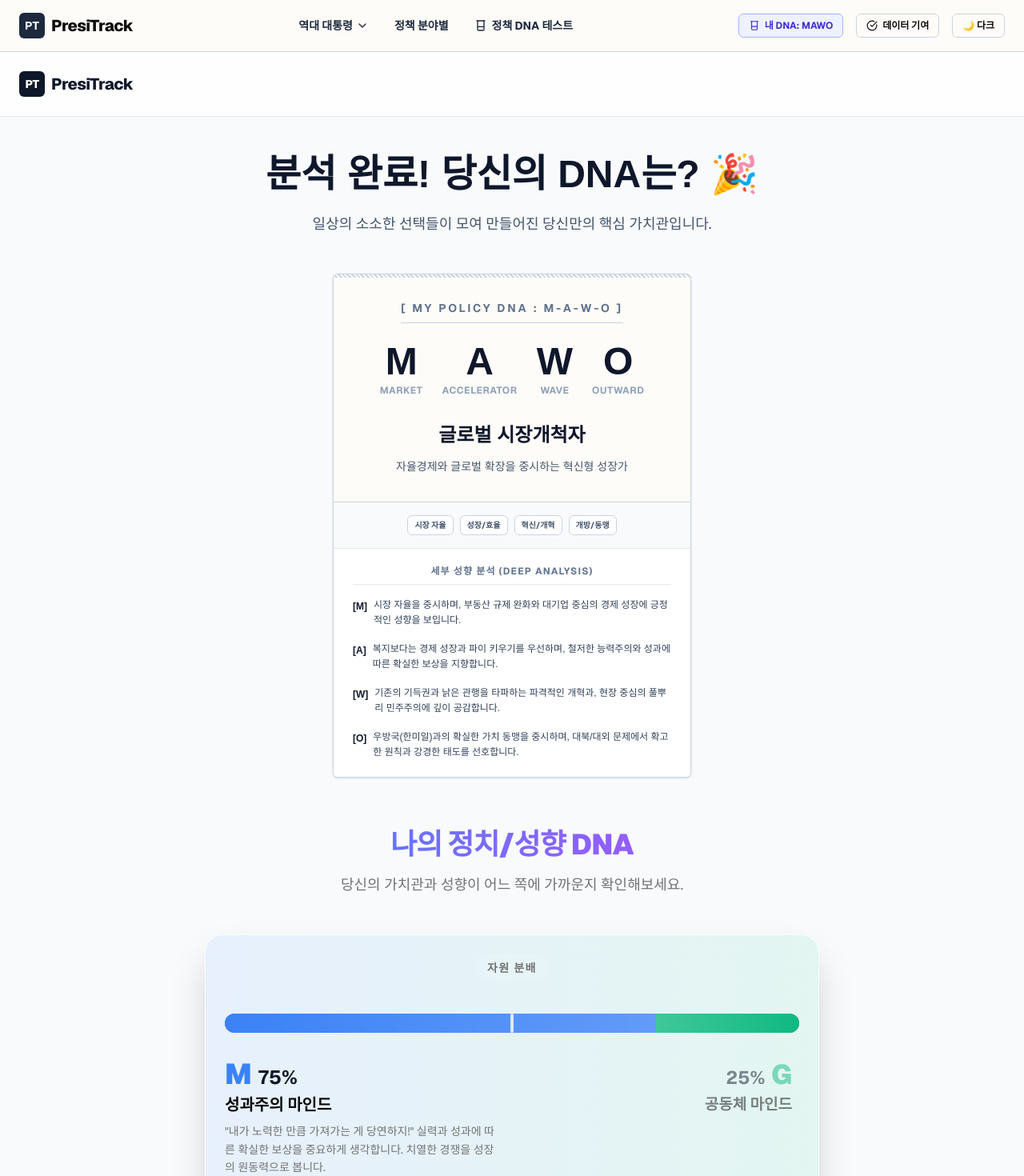
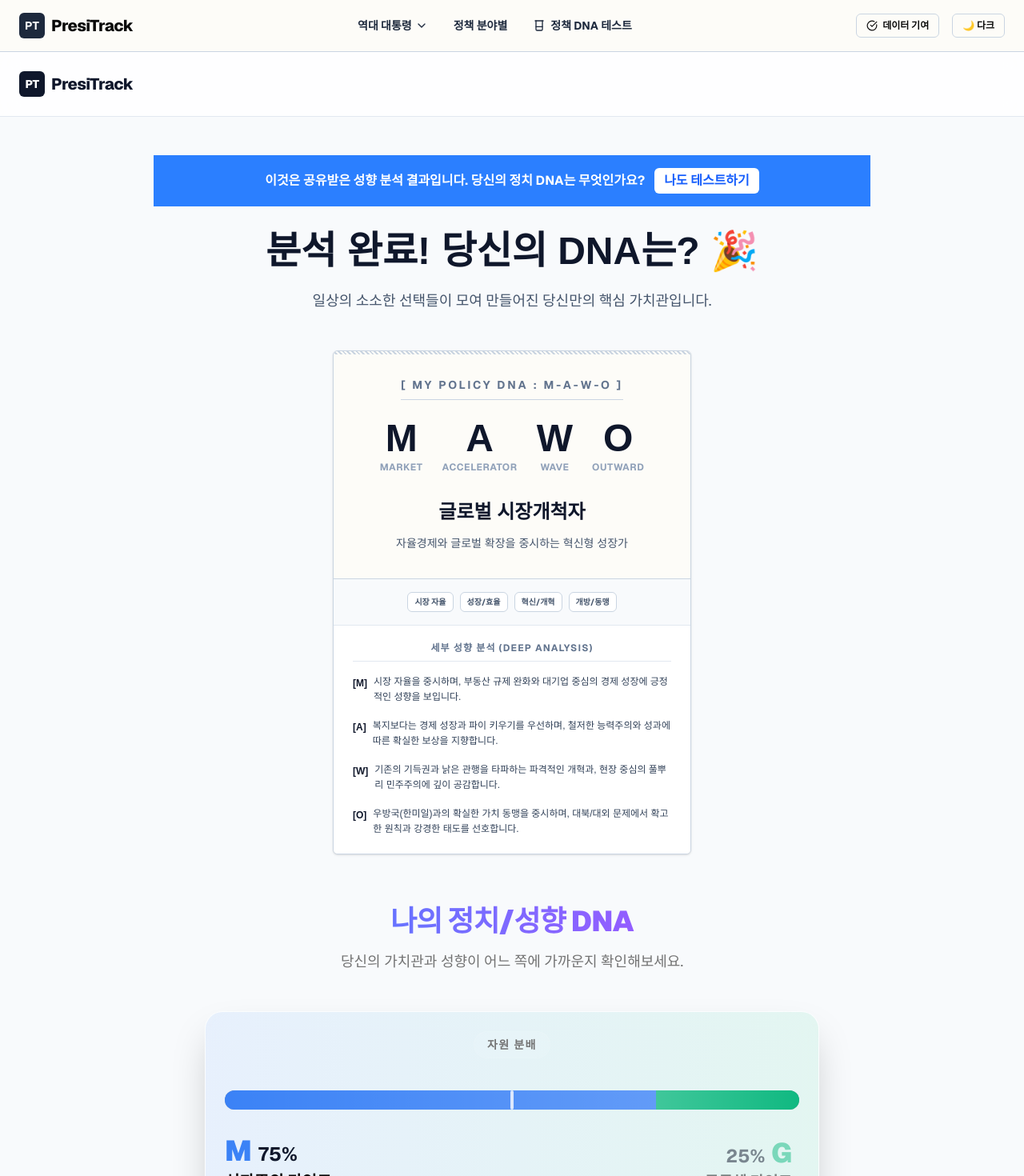
Before and after one commit to Ryu303/presid, a Next.js app: page /test/result in a window 1280 px wide. Shown: the top 1470 px of the page at 80% size. Built offline with nearby package versions, Linux system fonts and the light colour scheme.

Commit message:
Add files via upload

```diff
--- a/src/app/test/page.tsx
+++ b/src/app/test/page.tsx
@@ -53,9 +53,11 @@ export default function TestPage() {
       const dna1 = newScores.M >= newScores.G ? "M" : "G";
       const dna2 = newScores.A >= newScores.B ? "A" : "B";
       const dna3 = newScores.W >= newScores.R ? "W" : "R";
-      const dna4 = newScores.O >= newScores.D ? "O" : "D";
+      const finalDNA = `${dna1}${dna2}${dna3}${dna4}`;
+      // 퀴즈를 직접 끝까지 푼 경우에만 기기에 저장
+      localStorage.setItem("presitrack_dna", finalDNA);
+      window.dispatchEvent(new Event("dna_updated"));
 
-      const finalDNA = `${dna1}${dna2}${dna3}${dna4}`;
       router.push(`/test/result?dna=${finalDNA}`);
     }
   };
--- a/src/app/test/result/page.tsx
+++ b/src/app/test/result/page.tsx
@@ -12,6 +12,7 @@ function ResultContent() {
   const searchParams = useSearchParams();
   const [copied, setCopied] = useState(false);
   const [url, setUrl] = useState("");
+  const [myDna, setMyDna] = useState<string | null>(null);
 
   const dna = searchParams.get("dna") || "MAWO";
 
@@ -31,11 +32,8 @@ function ResultContent() {
 
   useEffect(() => {
     setUrl(window.location.href);
-    if (dna) {
-      localStorage.setItem("presitrack_dna", dna);
-      window.dispatchEvent(new Event("dna_updated"));
-    }
-  }, [dna]);
+    setMyDna(localStorage.getItem("presitrack_dna"));
+  }, []);
 
   const handleShare = async () => {
     try {
@@ -69,6 +67,16 @@ function ResultContent() {
   };
   return (
     <div className="w-full max-w-4xl mx-auto pb-20">
+      {/* 공유된 링크로 들어온 경우 (내 결과가 아니거나 아예 안 해본 경우) 안내 배너 */}
+      {myDna !== dna && (
+        <div className="bg-blue-500 text-white text-center p-3 md:p-4 mb-8 text-sm md:text-base font-bold animate-in slide-in-from-top-4 fade-in">
+          이것은 공유받은 성향 분석 결과입니다. 당신의 정치 DNA는 무엇인가요?
+          <Link href="/test" className="ml-3 inline-block px-3 py-1 bg-white text-blue-600 rounded-sm hover:scale-105 transition-transform">
+            나도 테스트하기
+          </Link>
+        </div>
+      )}
+
       <div className="text-center mb-12">
         <h1 className="text-3xl md:text-5xl font-serif font-black text-slate-900 dark:text-white mb-6 animate-in slide-in-from-bottom-4 fade-in duration-500">
           분석 완료! 당신의 DNA는? 🎉
--- a/src/components/quiz/DnaIndicator.tsx
+++ b/src/components/quiz/DnaIndicator.tsx
@@ -113,7 +113,6 @@ export default function DnaIndicator({ scores }: DnaIndicatorProps) {
                     <h3 className="text-xl font-bold text-foreground mb-2">
                       {leftTrait.title}
                     </h3>
-                    {isLeftWinner && (
                     <motion.p
                       initial={{ opacity: 0 }}
                       animate={{ opacity: 1 }}
@@ -121,7 +120,6 @@ export default function DnaIndicator({ scores }: DnaIndicatorProps) {
                     >
                       {leftTrait.description}
                     </motion.p>
-                    )}
                   </div>
 
                   {/* 오른쪽 특성 */}
@@ -142,7 +140,6 @@ export default function DnaIndicator({ scores }: DnaIndicatorProps) {
                     <h3 className="text-xl font-bold text-foreground mb-2">
                       {rightTrait.title}
                     </h3>
-                    {!isLeftWinner && (
                     <motion.p
                       initial={{ opacity: 0 }}
                       animate={{ opacity: 1 }}
@@ -150,7 +147,6 @@ export default function DnaIndicator({ scores }: DnaIndicatorProps) {
                     >
                       {rightTrait.description}
                     </motion.p>
-                    )}
                   </div>
                 </div>
 
```
Lines whose indentation alone changed are shown as unchanged.
